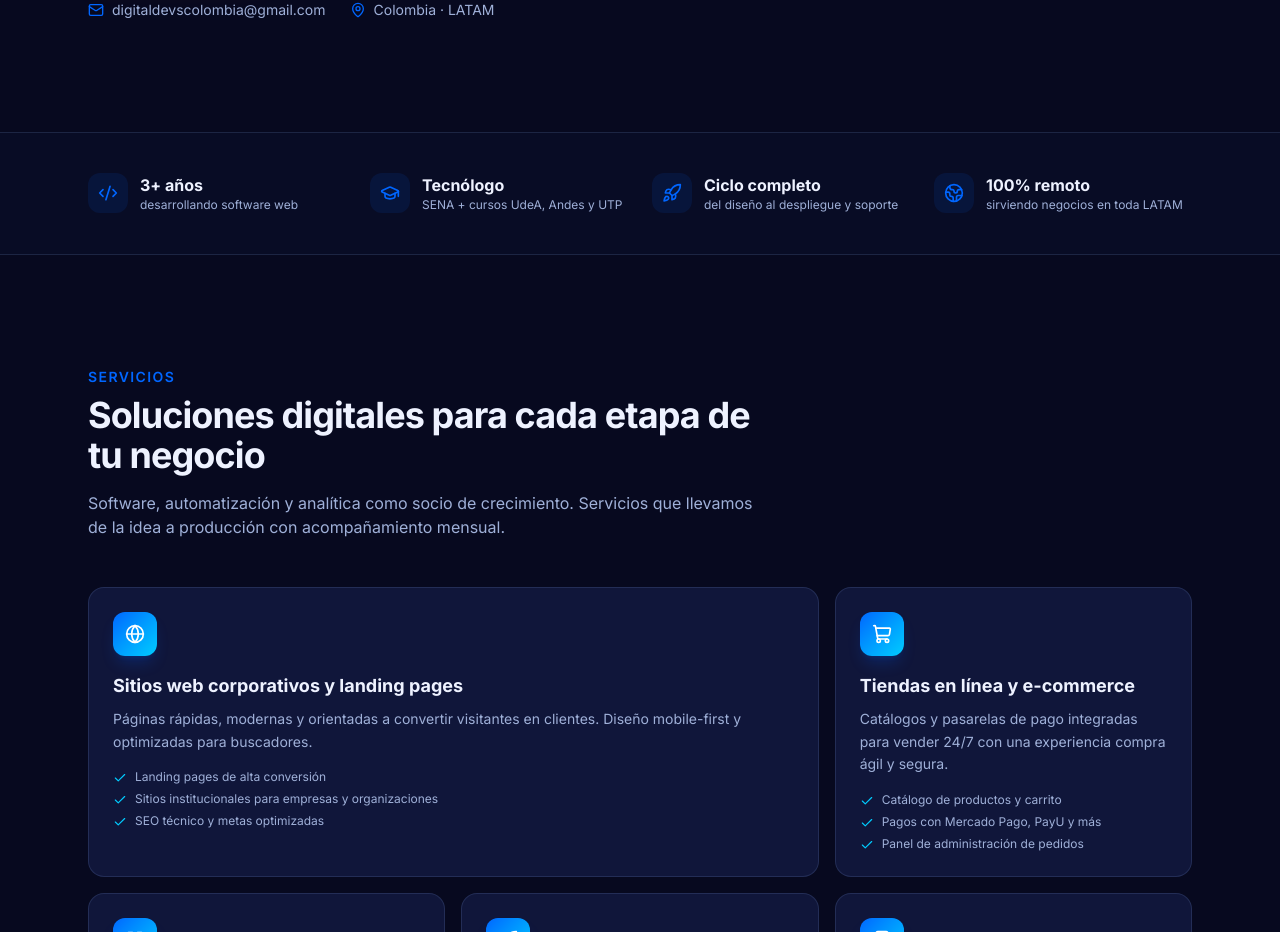
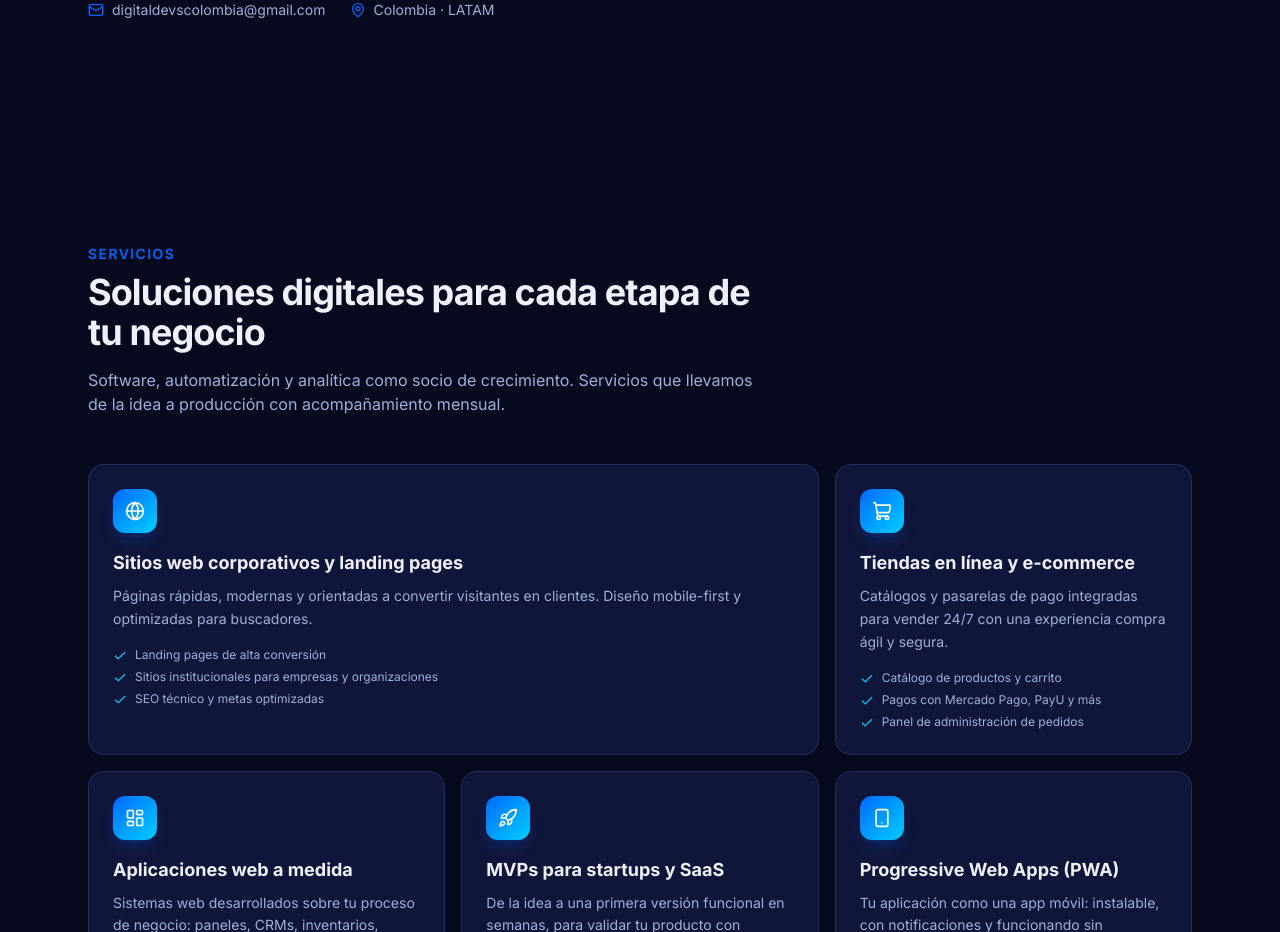
Before and after one commit to castrosergio1008/Digitaldevs-Official-site, a Next.js app: page / in a window 1280 px wide. Shown: the part 813-1745 px from the top of the page. Built offline with nearby package versions, Linux system fonts and the light colour scheme.

Commit message:
refactor(home): remove TrustBar stats section
- Remove the TrustBar stats bar from the home page
- Delete the TrustBar component and update README/design docs

```diff
--- a/src/app/page.tsx
+++ b/src/app/page.tsx
@@ -1,6 +1,5 @@
 import Header from '@/components/Header'
 import Hero from '@/components/Hero'
-import TrustBar from '@/components/TrustBar'
 import Services from '@/components/Services'
 import Stack from '@/components/Stack'
 import Process from '@/components/Process'
@@ -17,7 +16,6 @@ export default function Home() {
       <Header />
       <main id="main">
         <Hero />
-        <TrustBar />
         <Services />
         <Stack />
         <Process id="proceso" />
--- a/src/components/TrustBar.tsx
+++ /dev/null
@@ -1,31 +0,0 @@
-import { Code2, GraduationCap, Rocket, Globe2 } from 'lucide-react'
-import Reveal from './Reveal'
-
-const STATS = [
-  { icon: Code2, value: '3+ años', label: 'desarrollando software web' },
-  { icon: GraduationCap, value: 'Tecnólogo', label: 'SENA + cursos UdeA, Andes y UTP' },
-  { icon: Rocket, value: 'Ciclo completo', label: 'del diseño al despliegue y soporte' },
-  { icon: Globe2, value: '100% remoto', label: 'sirviendo negocios en toda LATAM' },
-]
-
-export default function TrustBar() {
-  return (
-    <section className="relative border-y border-edge bg-soft/60">
-      <div className="mx-auto grid max-w-6xl grid-cols-2 gap-6 px-4 py-10 sm:px-6 lg:grid-cols-4">
-        {STATS.map((s, i) => (
-          <Reveal key={s.label} delay={i * 70}>
-            <div className="flex items-start gap-3">
-              <div className="flex h-10 w-10 shrink-0 items-center justify-center rounded-xl bg-primary/10 text-primary">
-                <s.icon className="h-5 w-5" />
-              </div>
-              <div>
-                <div className="font-bold text-fg">{s.value}</div>
-                <div className="text-xs leading-snug text-muted">{s.label}</div>
-              </div>
-            </div>
-          </Reveal>
-        ))}
-      </div>
-    </section>
-  )
-}
```
Also changed, not shown: 2 other files (tests, documents, lock files or other folders).
